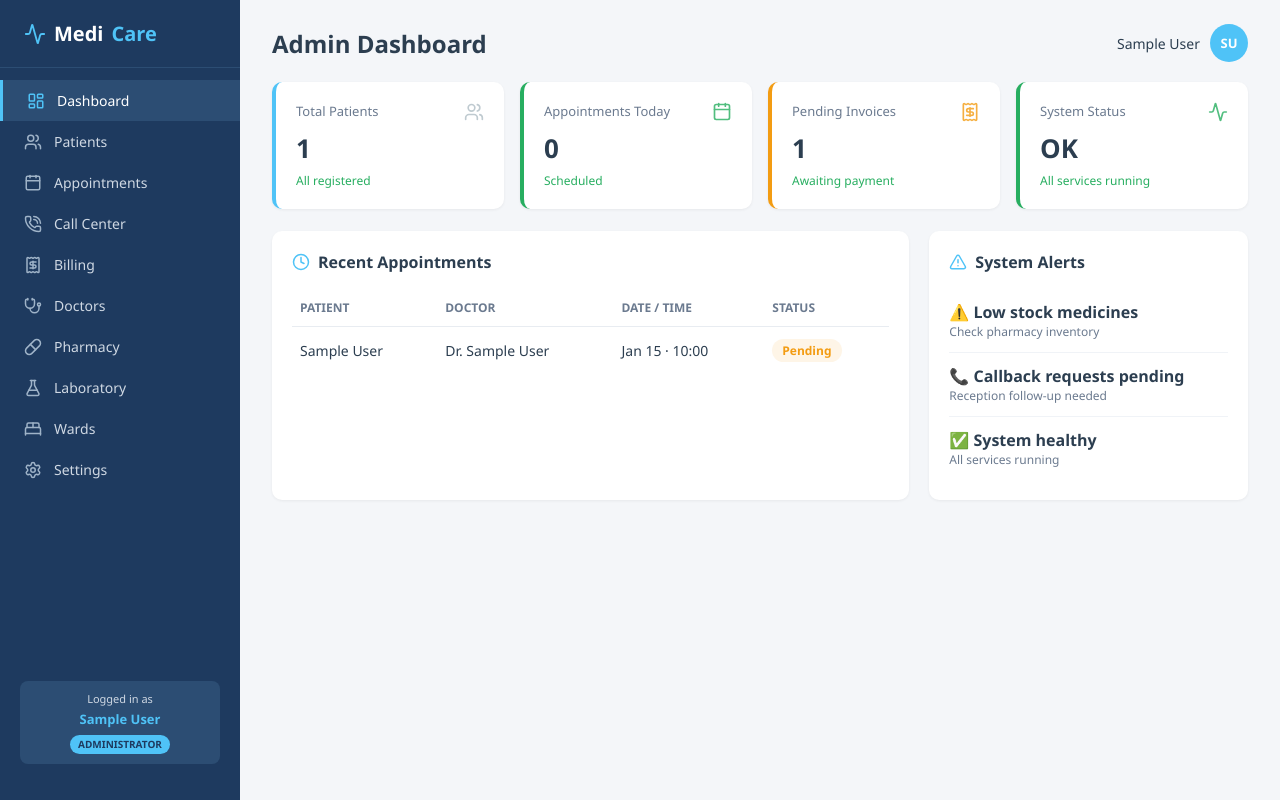
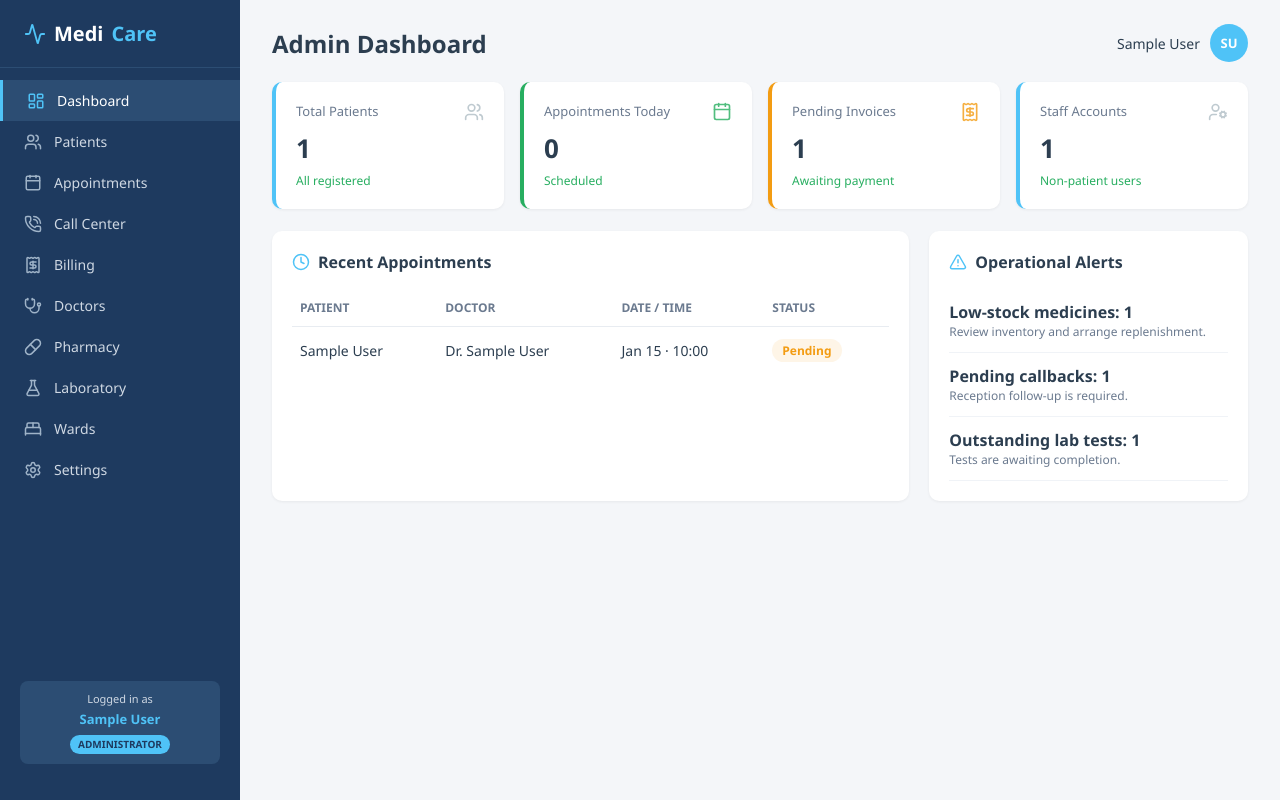
Before and after one commit to bulasio3/Projects, a Django app: page /dashboard/ in a window 1280 px wide. Run offline with Django 5.2, Linux system fonts and the light colour scheme; a user stored in the database is signed in; tables that the repository leaves empty hold one stand-in row (values such as "Sample post").

Commit message:
Replace static admin alerts with live dashboard data

```diff
--- a/HMS/templates/dashboards/admin.html
+++ b/HMS/templates/dashboards/admin.html
@@ -2,12 +2,11 @@
 {% block title %}Admin Dashboard — MediCare{% endblock %}
 
 {% block content %}
-
 <div class="stats">
   {% include 'partials/stat_card.html' with label="Total Patients" value=total_patients sub="All registered" tone="" icon="users" %}
   {% include 'partials/stat_card.html' with label="Appointments Today" value=appointments_today sub="Scheduled" tone="success" icon="calendar" %}
   {% include 'partials/stat_card.html' with label="Pending Invoices" value=pending_invoices sub="Awaiting payment" tone="warn" icon="receipt" %}
-  {% include 'partials/stat_card.html' with label="System Status" value="OK" sub="All services running" tone="success" icon="activity" %}
+  {% include 'partials/stat_card.html' with label="Staff Accounts" value=total_staff sub="Non-patient users" tone="" icon="user-cog" %}
 </div>
 
 <div class="grid-2">
@@ -38,20 +37,28 @@
   </div>
 
   <div class="panel">
-    <div class="panel-head"><h2><i data-lucide="alert-triangle" class="head-icon"></i> System Alerts</h2></div>
-    <div style="padding:12px 0;border-bottom:1px solid #f0f3f7;">
-      <strong>⚠️ Low stock medicines</strong>
-      <span style="display:block;font-size:12px;color:#6b7a8f;">Check pharmacy inventory</span>
-    </div>
-    <div style="padding:12px 0;border-bottom:1px solid #f0f3f7;">
-      <strong>📞 Callback requests pending</strong>
-      <span style="display:block;font-size:12px;color:#6b7a8f;">Reception follow-up needed</span>
-    </div>
-    <div style="padding:12px 0;">
-      <strong>✅ System healthy</strong>
-      <span style="display:block;font-size:12px;color:#6b7a8f;">All services running</span>
-    </div>
+    <div class="panel-head"><h2><i data-lucide="alert-triangle" class="head-icon"></i> Operational Alerts</h2></div>
+    {% if low_stock_medicines %}
+      <div style="padding:12px 0;border-bottom:1px solid #f0f3f7;">
+        <strong>Low-stock medicines: {{ low_stock_medicines }}</strong>
+        <span style="display:block;font-size:12px;color:#6b7a8f;">Review inventory and arrange replenishment.</span>
+      </div>
+    {% endif %}
+    {% if pending_callbacks %}
+      <div style="padding:12px 0;border-bottom:1px solid #f0f3f7;">
+        <strong>Pending callbacks: {{ pending_callbacks }}</strong>
+        <span style="display:block;font-size:12px;color:#6b7a8f;">Reception follow-up is required.</span>
+      </div>
+    {% endif %}
+    {% if pending_lab_tests %}
+      <div style="padding:12px 0;border-bottom:1px solid #f0f3f7;">
+        <strong>Outstanding lab tests: {{ pending_lab_tests }}</strong>
+        <span style="display:block;font-size:12px;color:#6b7a8f;">Tests are awaiting completion.</span>
+      </div>
+    {% endif %}
+    {% if not low_stock_medicines and not pending_callbacks and not pending_lab_tests %}
+      <p style="color:#6b7a8f;padding:12px 0;">No outstanding operational alerts.</p>
+    {% endif %}
   </div>
 </div>
-
 {% endblock %}
```
